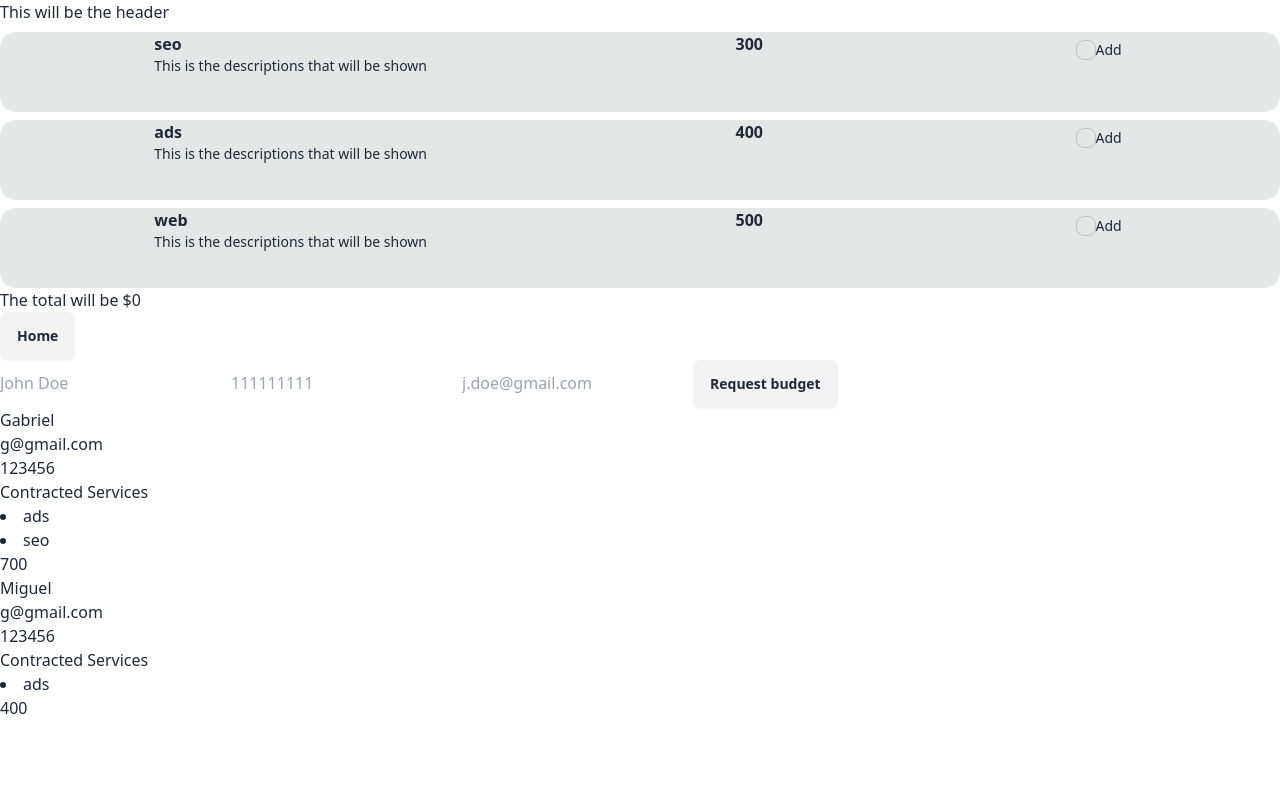
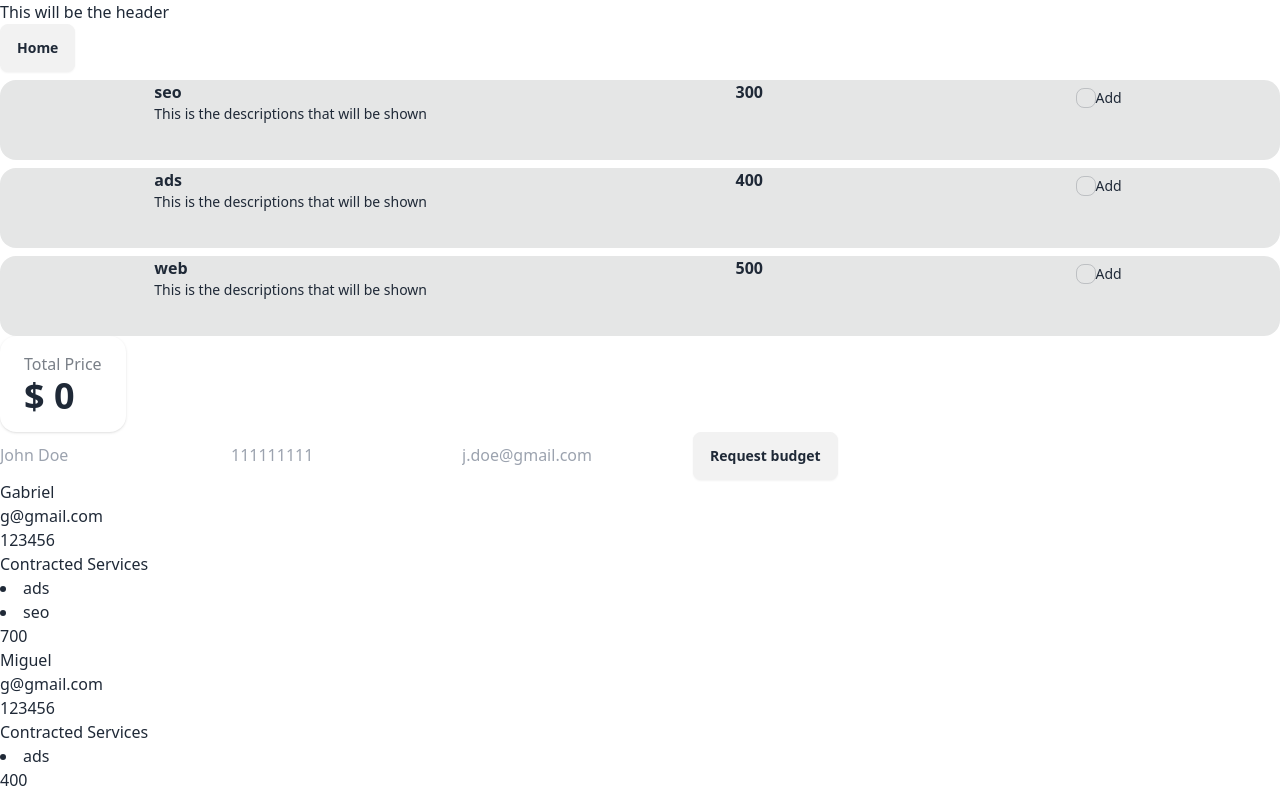
Before and after one commit to gsvaliente/react-sprint-6, a React (Vite) app: page /budget in a window 1280 px wide. Built offline with nearby package versions, Linux system fonts and the light colour scheme.

Commit message:
Created a Total component, and reorganized the App component order

```diff
--- /dev/null
+++ b/src/components/Total.tsx
@@ -0,0 +1,16 @@
+import { useContext } from 'react';
+import { AppContext } from '../context/AppContext';
+
+export function Total() {
+  const { total } = useContext(AppContext) || { total: 0 };
+  return (
+    <div>
+      <div className='stats shadow'>
+        <div className='stat'>
+          <div className='stat-title'>Total Price</div>
+          <div className='stat-value'>$ {total}</div>
+        </div>
+      </div>
+    </div>
+  );
+}
--- a/src/pages/App.tsx
+++ b/src/pages/App.tsx
@@ -1,26 +1,23 @@
-import { useContext } from 'react';
 import { Link } from 'react-router-dom';
 import { AddingBudget } from '../components/AddingBudget';
 import { BudgetCard } from '../components/BudgetCard';
 import { CardList } from '../components/CardList';
-import { AppContext } from '../context/AppContext';
+import { Total } from '../components/Total';
 
 function App() {
   // console.log(budget);
-  const { total } = useContext(AppContext) || { total: 0 };
 
   return (
     <>
       <header>This will be the header</header>
-      <CardList />
-      <p>The total will be ${total}</p>
-
       <Link
         className='btn'
         to={'/'}
       >
         Home
       </Link>
+      <CardList />
+      <Total />
       <AddingBudget />
       <BudgetCard />
     </>
```
